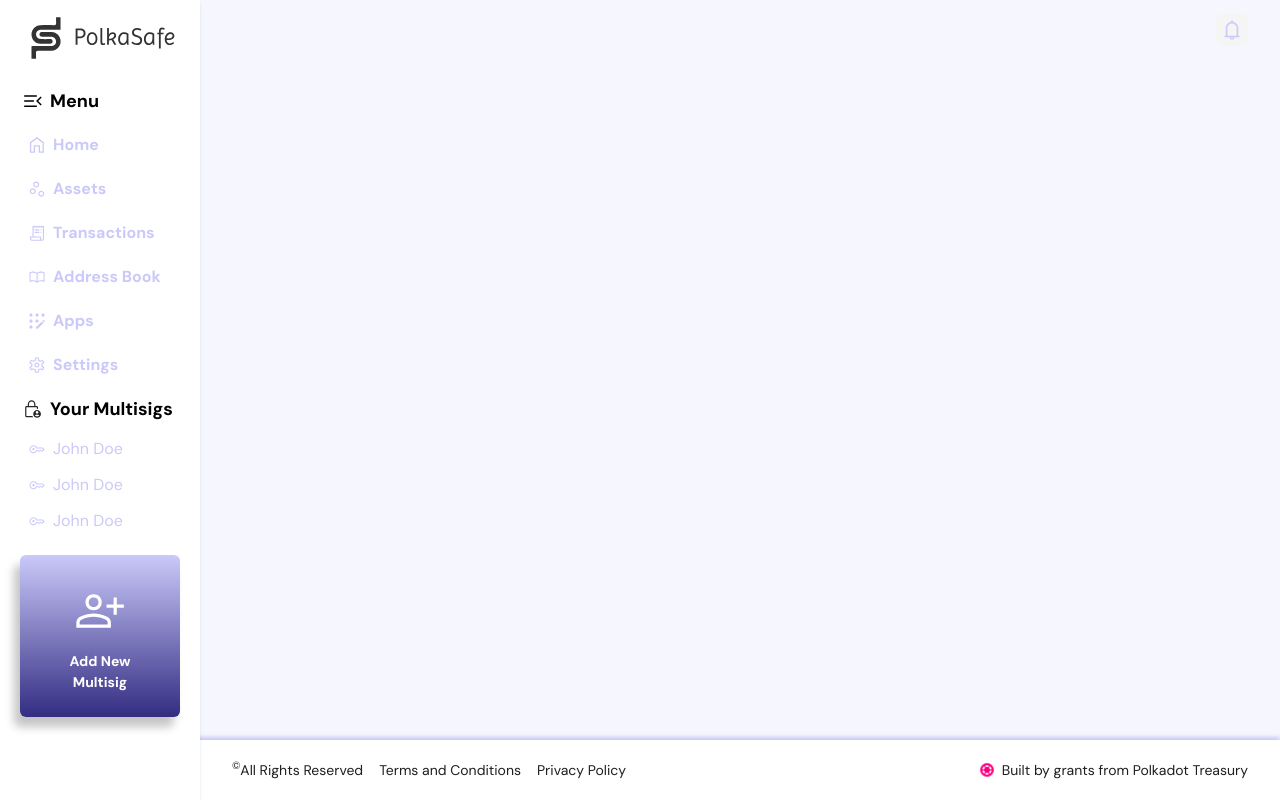
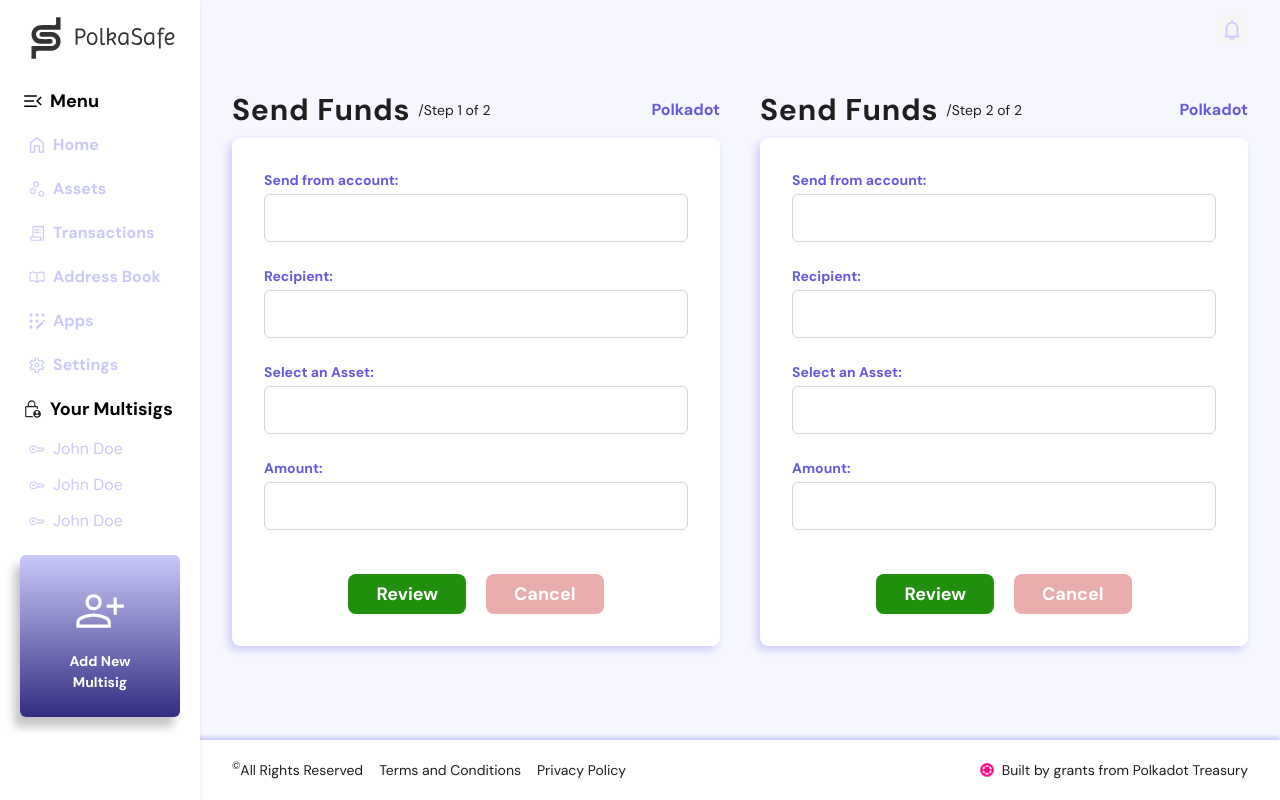
Before and after one commit to polkasafe/polkasafe-ui, a React (Create React App) app: page /transactions in a window 1280 px wide. Built offline with nearby package versions, Linux system fonts and the light colour scheme.

Commit message:
feat(Transactions): transactions flow layout added

```diff
--- /dev/null
+++ b/src/Screens/Transactions/index.tsx
@@ -0,0 +1,52 @@
+// Copyright 2022-2023 @Polkasafe/polkaSafe-ui authors & contributors
+// This software may be modified and distributed under the terms
+// of the Apache-2.0 license. See the LICENSE file for details.
+import React from 'react';
+import TransactionsCard from 'src/components/Transactions/TransactionsCard';
+import ContentHeader from 'src/ui-components/ContentHeader';
+import ContentWrapper from 'src/ui-components/ContentWrapper';
+
+const Transactions = () => {
+	return (
+		<div className='grid md:grid-cols-2 gap-5 lg:gap-10'>
+			<div>
+				<ContentHeader
+					title='Send Funds'
+					subTitle={
+						<h3 className='ml-2 text-sm font-normal'>
+							/Step 1 of 2
+						</h3>
+					}
+					rightElm={
+						<span className='font-bold text-base text-blue_primary'>
+							Polkadot
+						</span>
+					}
+				/>
+				<ContentWrapper>
+					<TransactionsCard/>
+				</ContentWrapper>
+			</div>
+			<div>
+				<ContentHeader
+					title='Send Funds'
+					subTitle={
+						<h3 className='ml-2 text-sm font-normal'>
+							/Step 2 of 2
+						</h3>
+					}
+					rightElm={
+						<span className='font-bold text-base text-blue_primary'>
+							Polkadot
+						</span>
+					}
+				/>
+				<ContentWrapper>
+					<TransactionsCard/>
+				</ContentWrapper>
+			</div>
+		</div>
+	);
+};
+
+export default Transactions;
--- a/src/components/AppLayout/SwitchRoutes.tsx
+++ b/src/components/AppLayout/SwitchRoutes.tsx
@@ -7,6 +7,7 @@ import { Route, Routes } from 'react-router-dom';
 import Donate from 'src/Screens/Donate';
 import Home from 'src/Screens/Home';
 import Settings from 'src/Screens/Settings';
+import Transaction from 'src/Screens/Transactions';
 
 const SwitchRoutes = () => {
 	return (
@@ -14,6 +15,7 @@ const SwitchRoutes = () => {
 			<Route path='/' element={<Home/>} />
 			<Route path='/donate' element={<Donate/>} />
 			<Route path='/settings' element={<Settings/>} />
+			<Route path='/transactions' element={<Transaction/>} />
 		</Routes>
 	);
 };
--- /dev/null
+++ b/src/components/Transactions/TransactionsCard.tsx
@@ -0,0 +1,97 @@
+// Copyright 2022-2023 @Polkasafe/polkaSafe-ui authors & contributors
+// This software may be modified and distributed under the terms
+// of the Apache-2.0 license. See the LICENSE file for details.
+import { Form, Input } from 'antd';
+import React from 'react';
+import PrimaryButton from 'src/ui-components/PrimaryButton';
+
+const TransactionsForm = () => {
+	return (
+		<Form>
+			<div className="flex flex-col gap-y-1">
+				<label
+					className="text-blue_primary font-bold text-sm"
+					htmlFor="account"
+				>
+					Send from account:
+				</label>
+				<Form.Item
+					name="account"
+				>
+					<Input
+						placeholder=""
+						className="rounded-md py-3 w-full px-4 bg-white border-gray-300 tracking-wider"
+						id="account"
+					/>
+				</Form.Item>
+			</div>
+			<div className="flex flex-col gap-y-1">
+				<label
+					className="text-blue_primary font-bold text-sm"
+					htmlFor="recipient"
+				>
+					Recipient:
+				</label>
+				<Form.Item
+					name="recipient"
+				>
+					<Input
+						placeholder=""
+						className="rounded-md py-3 px-4 bg-white border-gray-300 tracking-wider"
+						id="recipient"
+					/>
+				</Form.Item>
+			</div>
+			<div className="flex flex-col gap-y-1">
+				<label
+					className="text-blue_primary font-bold text-sm"
+					htmlFor="asset"
+				>
+					Select an Asset:
+				</label>
+				<Form.Item
+					name="asset"
+				>
+					<Input
+						placeholder=""
+						className="rounded-md py-3 px-4 bg-white border-gray-300 tracking-wider"
+						id="asset"
+					/>
+				</Form.Item>
+			</div>
+			<div className="flex flex-col gap-y-1">
+				<label
+					className="text-blue_primary font-bold text-sm"
+					htmlFor="amount"
+				>
+					Amount:
+				</label>
+				<Form.Item
+					name="amount"
+				>
+					<Input
+						placeholder=""
+						className="rounded-md py-3 px-4 bg-white border-gray-300 tracking-wider"
+						id="amount"
+					/>
+				</Form.Item>
+			</div>
+			<div className='flex items-center gap-x-5 justify-center mt-5'>
+				<PrimaryButton
+					size='large'
+					className='bg-green_primary px-7'
+				>
+					Review
+				</PrimaryButton>
+				<PrimaryButton
+					size='large'
+					className='bg-[rgba(200,41,41,0.38)] px-7'
+				>
+					Cancel
+				</PrimaryButton>
+			</div>
+		</Form>
+	);
+};
+
+export default TransactionsForm;
--- a/src/ui-components/PrimaryButton.tsx
+++ b/src/ui-components/PrimaryButton.tsx
@@ -2,20 +2,23 @@
 // This software may be modified and distributed under the terms
 // of the Apache-2.0 license. See the LICENSE file for details.
 
+import { Button } from 'antd';
+import { SizeType } from 'antd/es/config-provider/SizeContext';
+import classNames from 'classnames';
 import React, { ReactNode } from 'react';
 
 interface Props {
 	className?: string;
 	children: ReactNode;
-	onClick: () => void;
+	onClick?: () => void;
+	size?: SizeType;
 }
 
-const PrimaryButton = ({ className, children, onClick } : Props) => {
+const PrimaryButton = ({ className, children, onClick, size } : Props) => {
 	return (
-		// TODO: Implement transition for bg and text color
-		<button className={`${className} text-xl font-bold rounded-lg bg-tertiary hover:bg-primary text-primary hover:text-white shadow-secondary px-2 py-3`} onClick={onClick}>
+		<Button size={size} className={classNames('flex items-center border-none outline-none rounded-lg text-white font-medium text-base md:font-bold md:text-lg', className)} onClick={onClick}>
 			{children}
-		</button>
+		</Button>
 	);
 };
 
```
